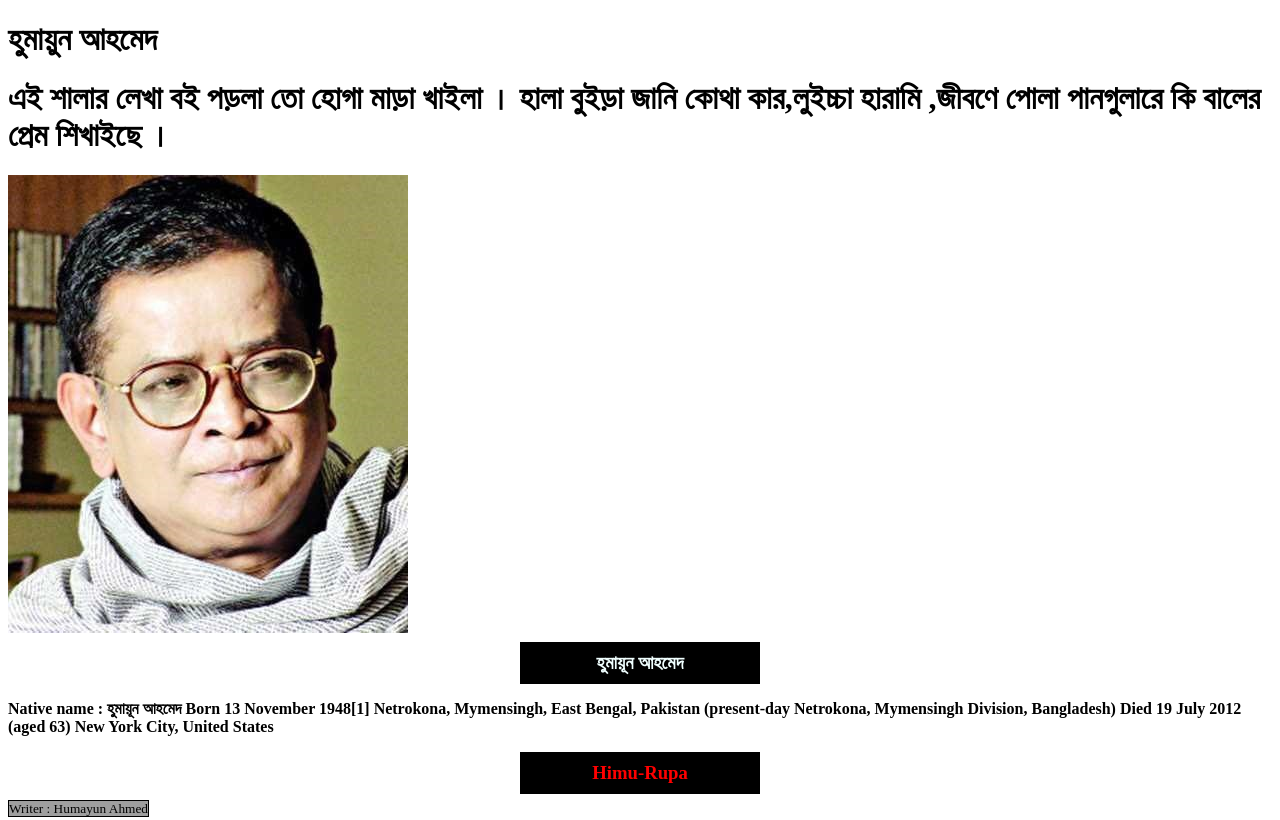
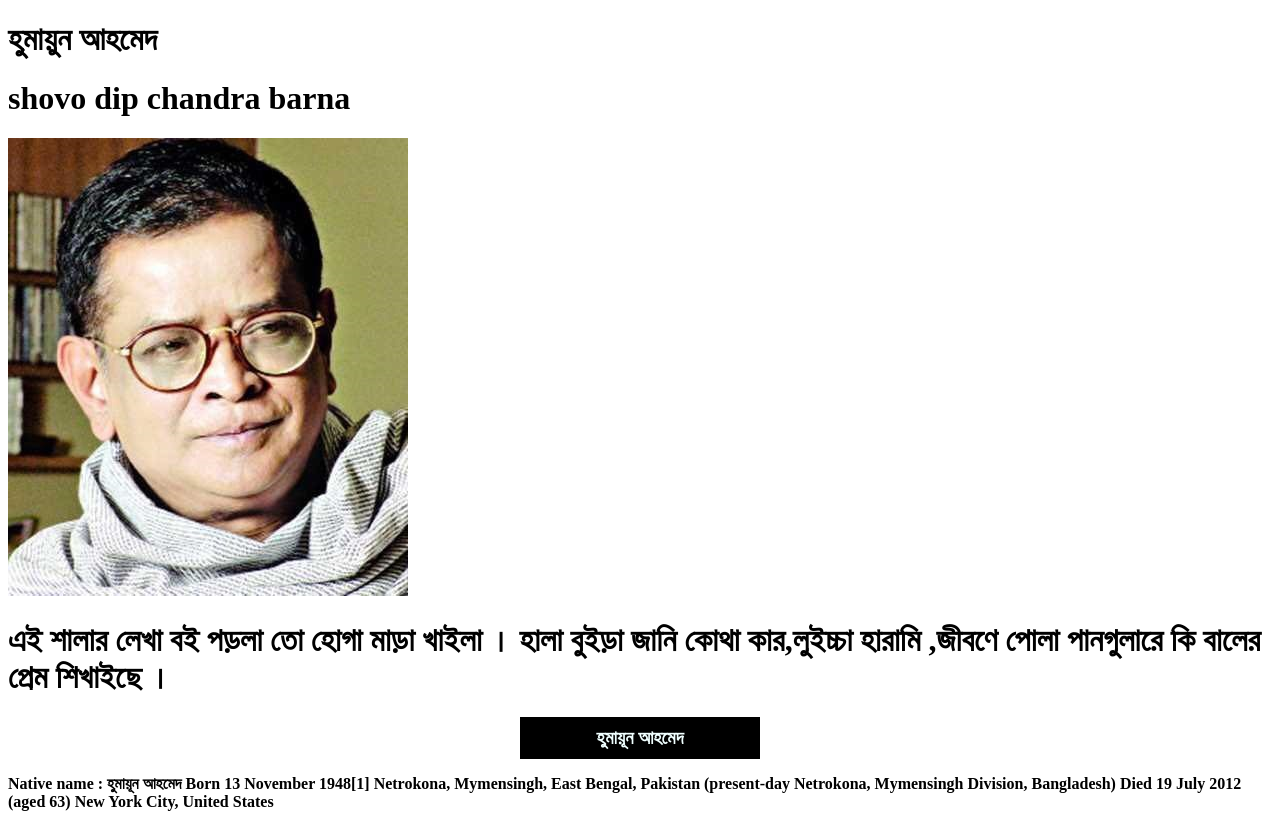
Before and after one commit to sharifulislam14/project-s, a plain HTML site: page index.html in a window 1280 px wide. Shown: the top 820 px of the page. Drawn offline with Linux system fonts and the light colour scheme.

Commit message:
h1 chagnged

```diff
--- a/index.html
+++ b/index.html
@@ -58,9 +58,11 @@
     </style>
 </head>
 <body>
+    <h1>shovo dip chandra barna </h1>
+    <img src="humayon-chor.jpg" alt="">
     <h1><b>এই শালার লেখা বই পড়লা তো হোগা মাড়া খাইলা । হালা বুইড়া জানি কোথা কার,লুইচ্চা হারামি ,জীবণে পোলা পানগুলারে কি বালের প্রেম শিখাইছে ।</b></h1>
 
-    <img src="humayon-chor.jpg" alt="">
+
     <h3 id="def"> হুমায়ূন আহমেদ</h3>
     <p><b>Native name : হুমায়ূন আহমেদ
 
```
